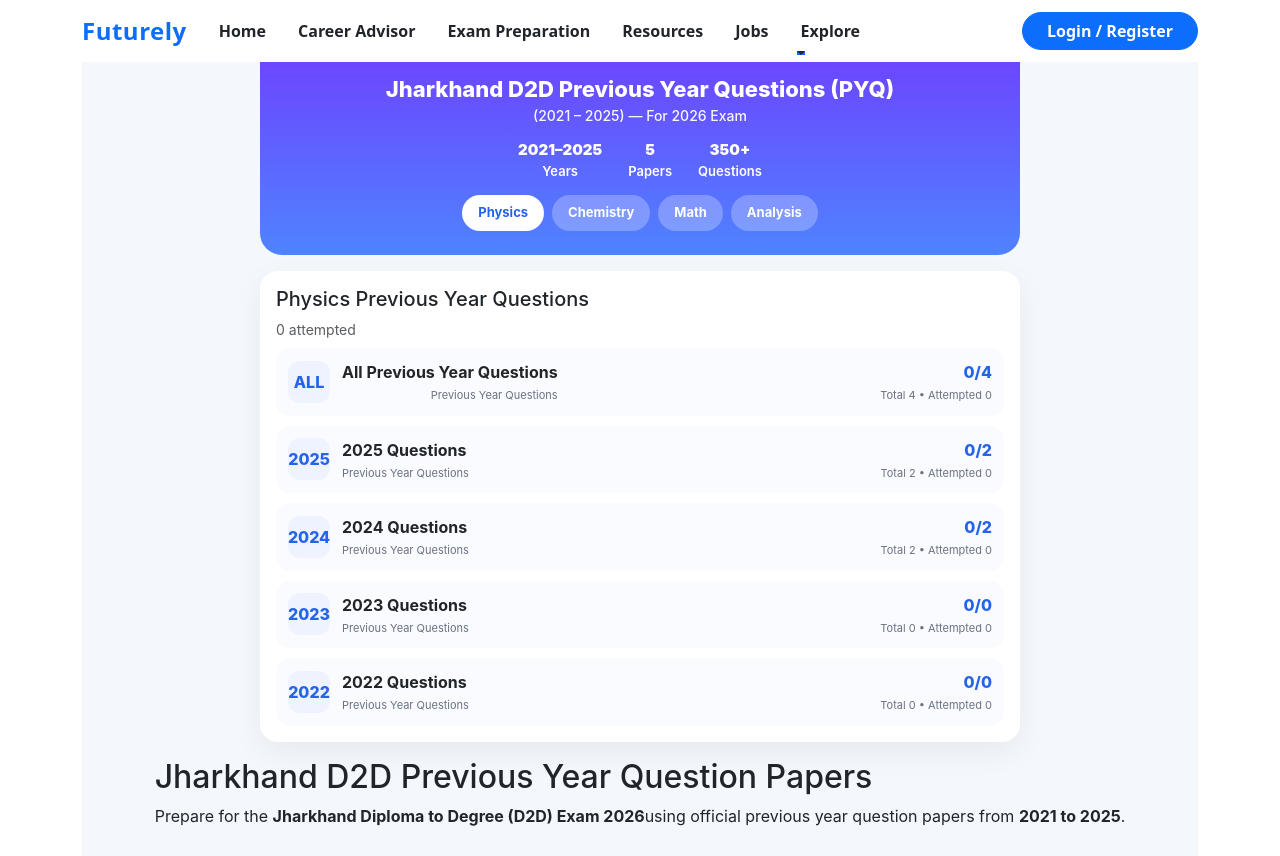
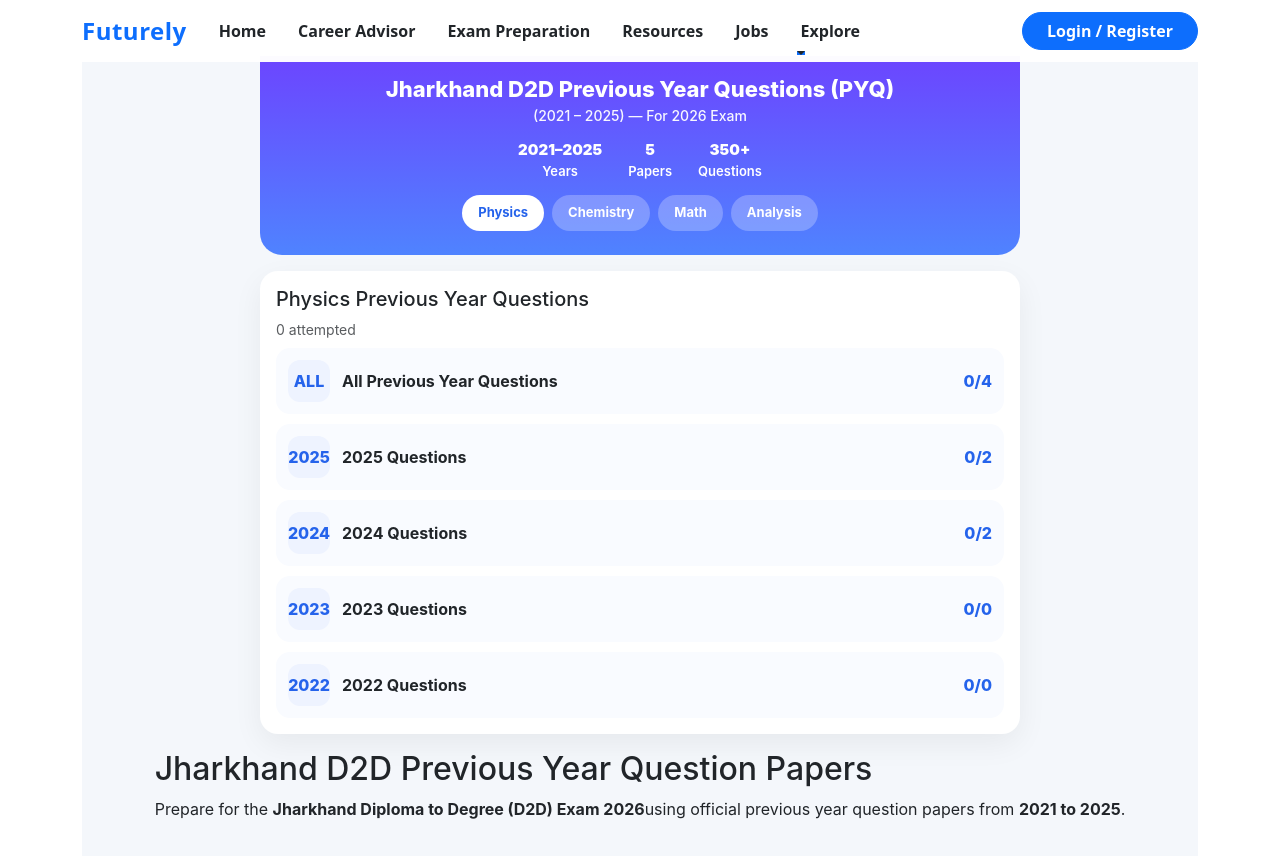
Before and after one commit to Karan123457/NextGenZ, a React (Create React App) app: page /Exam_Preparation/1 in a window 1280 px wide. Built offline with nearby package versions, Linux system fonts and the light colour scheme.

Commit message:
Update PhysicsQuestions.js

```diff
--- a/src/data_Exam/Jharkhand/D2D/PhysicsQuestions.js
+++ b/src/data_Exam/Jharkhand/D2D/PhysicsQuestions.js
@@ -384,19 +384,19 @@ export default function PhysicsQuestions({ setFocusMode }) {
 
           <div className="pyq-list">
             {years.map((y, i) => (
-              <div key={i} className="pyq-row" onClick={() => openYearQuestions(y)} role="button" tabIndex={0} onKeyDown={(e) => { if (e.key === "Enter") openYearQuestions(y); }}>
+              <div key={i} className="pyq-row" onClick={() => openYearQuestions(y)}>
                 <div className="pyq-left">
                   <div className="pyq-year">{y.key}</div>
                   <div>
                     <div style={{ fontWeight: 700 }}>{y.year}</div>
-                    <div className="pyq-small">Previous Year Questions</div>
                   </div>
                 </div>
+
                 <div>
                   <div className="pyq-progress">{getAttempted(y)}/{getTotal(y)}</div>
-                  <div className="pyq-small">Total {getTotal(y)} • Attempted {getAttempted(y)}</div>
                 </div>
               </div>
+
             ))}
           </div>
         </>
```
